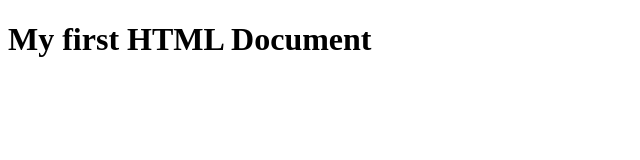
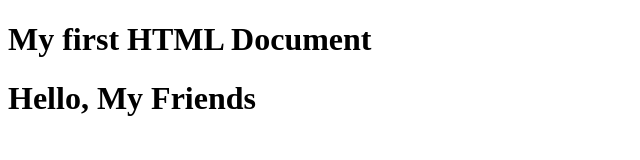
Before and after one commit to yaroslavkforlbsh-dotcom/UA-4970.FF_HW1, a plain HTML site: page index.html in a window 1280 px wide. Shown: the whole page, without its empty margins (0-640 px from the left). Drawn offline with Linux system fonts and the light colour scheme.

Commit message:
Add new line of code

```diff
--- a/index.html
+++ b/index.html
@@ -7,5 +7,6 @@
 </head>
 <body>
     <h1>My first HTML Document</h1>
+    <h1>Hello, My Friends</h1>
 </body>
 </html>
```
